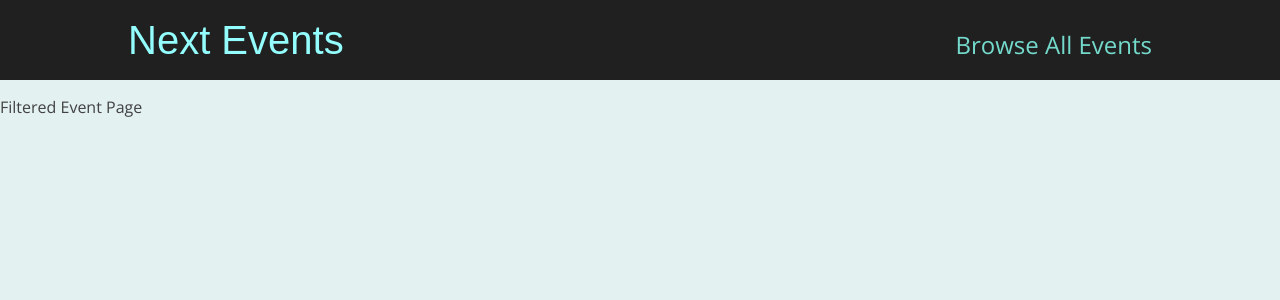
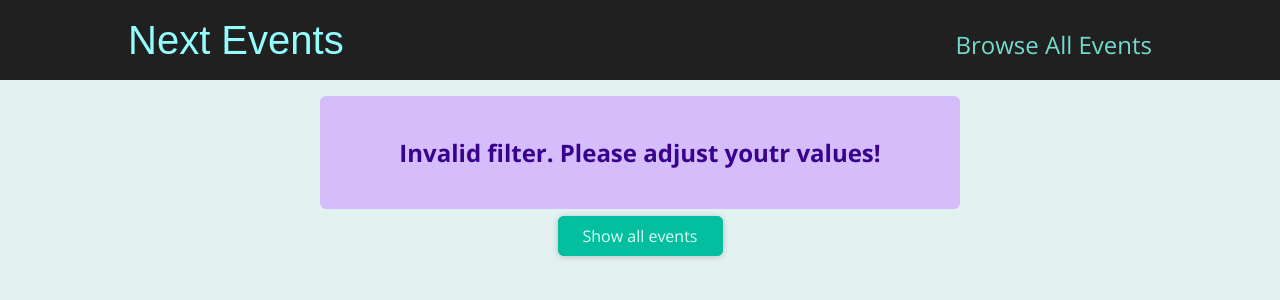
Before and after one commit to 1shakti/nextjs-course, a Next.js app: page /events/e2 in a window 1280 px wide. Shown: the top 300 px of the page. Built offline with nearby package versions, Linux system fonts and the light colour scheme.

Commit message:
created error component and filtered message

```diff
--- /dev/null
+++ b/components/events/results-title.js
@@ -0,0 +1,20 @@
+import Button from '../ui/link-button';
+import classes from './results-title.module.css';
+
+function ResultsTitle(props) {
+  const { date } = props;
+
+  const humanReadableDate = new Date(date).toLocaleDateString('en-US', {
+    month: 'long',
+    year: 'numeric',
+  });
+
+  return (
+    <section className={classes.title}>
+      <h1>Events in {humanReadableDate}</h1>
+      <Button link='/events'>Show all events</Button>
+    </section>
+  );
+}
+
+export default ResultsTitle;
--- /dev/null
+++ b/components/events/results-title.module.css
@@ -0,0 +1,6 @@
+.title {
+    margin: 2rem auto;
+    width: 90%;
+    max-width: 40rem;
+    text-align: center;
+  }
--- /dev/null
+++ b/components/ui/error-alert.js
@@ -0,0 +1,7 @@
+import classes from "./error-alert.module.css";
+
+function ErrorAlert(props) {
+  return <div className={classes.alert}>{props.children}</div>;
+}
+
+export default ErrorAlert;
--- /dev/null
+++ b/components/ui/error-alert.module.css
@@ -0,0 +1,12 @@
+.alert {
+    margin: 1rem auto;
+    padding: 1rem 2rem;
+    width: 90%;
+    max-width: 40rem;
+    background-color: #d5bdfc;
+    color: #38028d;
+    font-weight: bold;
+    font-size: 1.5rem;
+    text-align: center;
+    border-radius: 6px;
+  }
--- a/components/ui/link-button.module.css
+++ b/components/ui/link-button.module.css
@@ -9,8 +9,6 @@
 	padding: 0.5rem 1.5rem;
 	text-align: center;
 	box-shadow: 0 1px 6px rgba(0, 0, 0, 0.2);
-	display: flex;
-	align-items: center;
 }
 
 .btn:hover,
--- a/pages/events/[...slug].js
+++ b/pages/events/[...slug].js
@@ -1,7 +1,70 @@
+import EventList from "@/components/events/event-list";
+import ResultsTitle from "@/components/events/results-title";
+import ErrorAlert from "@/components/ui/error-alert";
+import Button from "@/components/ui/link-button";
+import { getFilteredEvents } from "@/dummy-data";
+import { useRouter } from "next/router";
+import { Fragment } from "react";
+
 const FilteredEventPage = () => {
-    return (
-        <p>Filtered Event Page</p>
-    )
-}
+	const router = useRouter();
+	const filterData = router.query.slug;
+	if (!filterData) {
+		return <p className="center">Loading...</p>;
+	}
+
+	const filteredYear = filterData[0];
+	const filteredMonth = filterData[1];
+
+	const numYear = +filteredYear;
+	const numMonth = +filteredMonth;
+
+	if (
+		isNaN(numYear) ||
+		isNaN(numMonth) ||
+		numYear > 2030 ||
+		numYear < 2021 ||
+		numMonth < 1 ||
+		numMonth > 12
+	) {
+		return (
+			<Fragment>
+				<ErrorAlert>
+					<p>Invalid filter. Please adjust youtr values!</p>
+				</ErrorAlert>
+				<div className="center">
+					<Button link="/events">Show all events</Button>
+				</div>
+			</Fragment>
+		);
+	}
+
+	const filteredEvents = getFilteredEvents({
+		year: numYear,
+		month: numMonth,
+	});
+
+	if (!filteredEvents || filteredEvents.length === 0) {
+		return (
+			<Fragment>
+				<ErrorAlert>
+					<p>No Filtered Data Found.</p>
+				</ErrorAlert>
+				<div className="center">
+					<Button link="/events">Show All Events</Button>
+				</div>
+			</Fragment>
+		);
+	}
+
+	const date = new Date(numYear, numMonth - 1);
+
+	return (
+		<Fragment>
+			<ResultsTitle date={date} />
+			<EventList items={filteredEvents} />
+		</Fragment>
+	);
+};
 
 export default FilteredEventPage;
```
